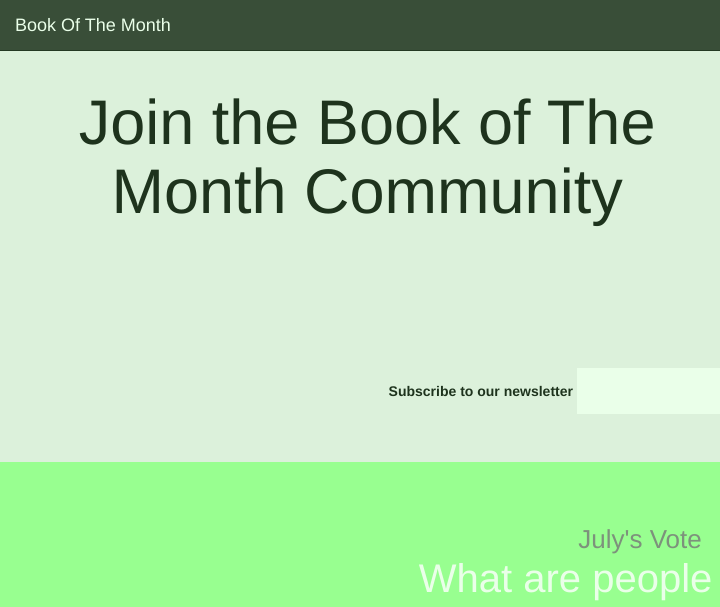
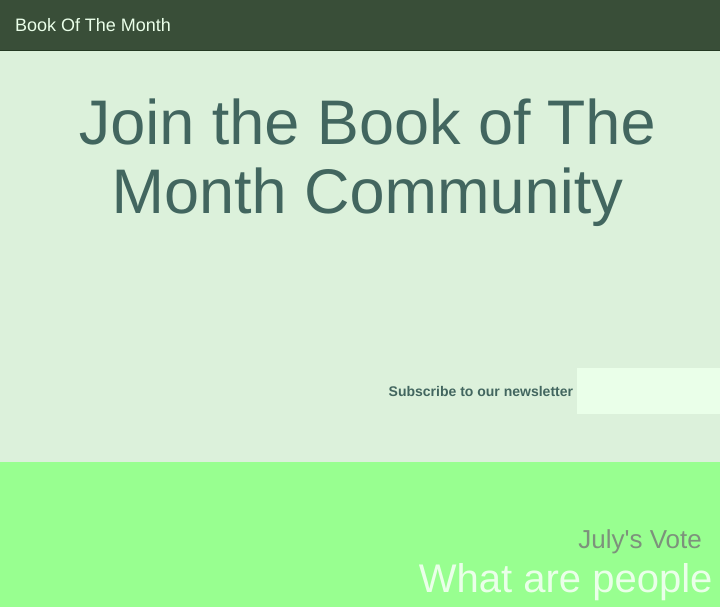
Before and after one commit to NatRad/NatRad.github.io, a plain HTML site: page index.html in a window 1280 px wide. Shown: the top 607 px of the page, 0-720 px from the left. Drawn offline with Linux system fonts and the light colour scheme.

Commit message:
updating main text colour to #2E4053

```diff
--- a/project.css
+++ b/project.css
@@ -16,7 +16,7 @@ body {
       background-size: cover;
       font-family: helvetica
       opacity: 1;
-      color: black;
+      color: #2E4053;
     }
 
     p{
```
